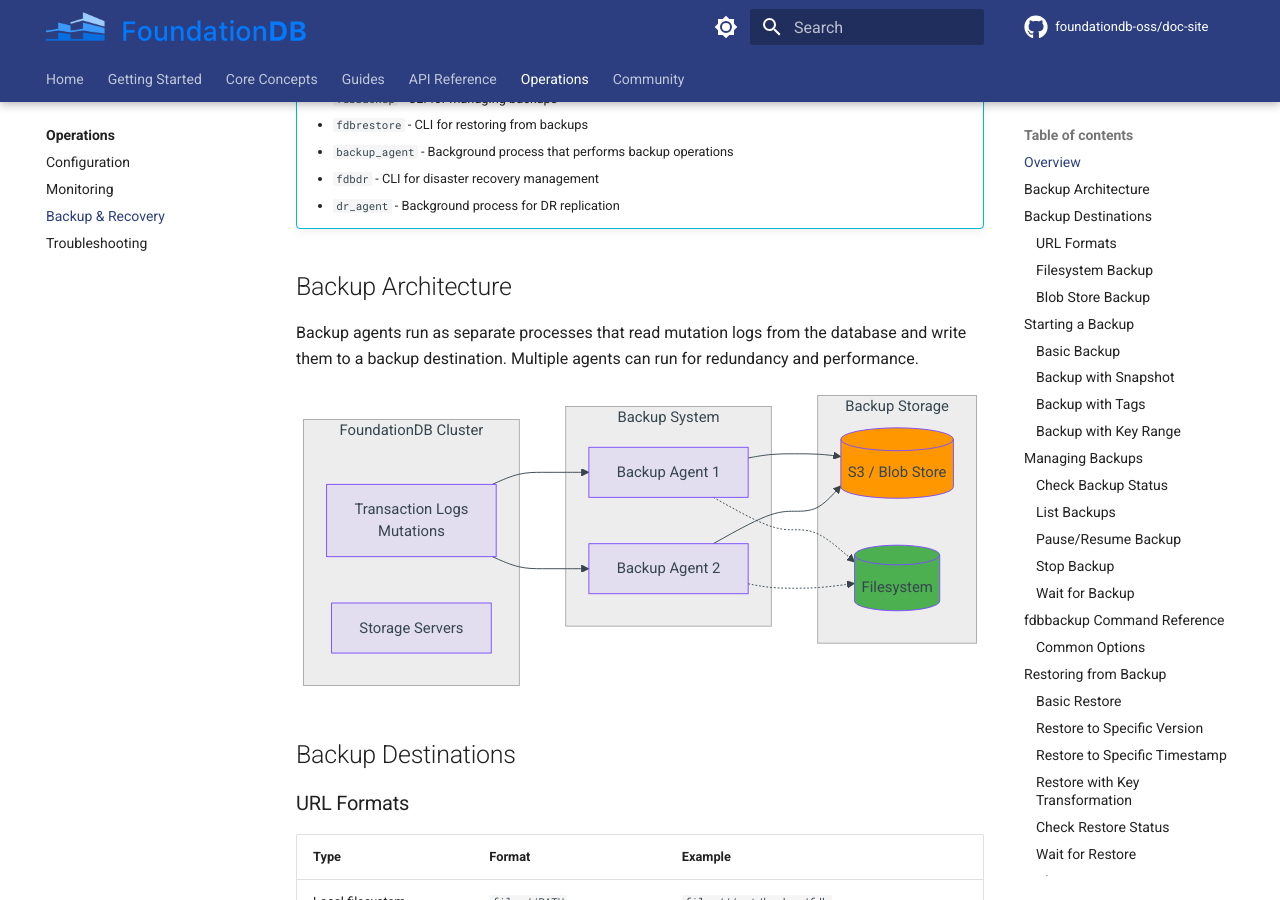
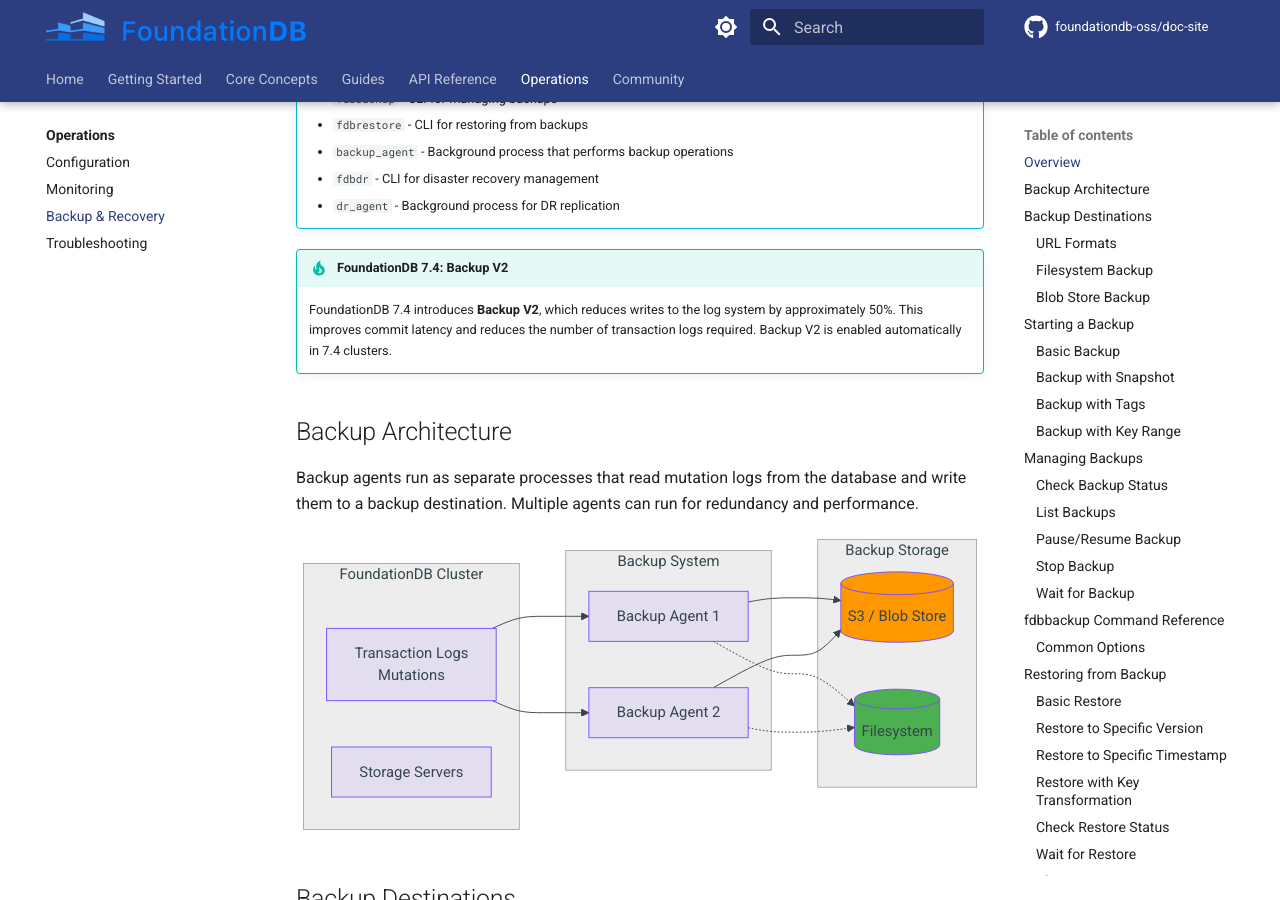
Before and after one commit to foundationdb-oss/doc-site, an MkDocs documentation site: the page built from docs/operations/backup.md, in a window 1280 px wide and 900 px high, scrolled down 701 px. Built offline with MkDocs 1.6.1 and Material for MkDocs 9.7.7, drawn with Linux system fonts in a browser that asks for light colours; comment, search, counter and statistics services are not loaded; the version menu is left out.

Commit message:
Review docs/operations/backup.md for version accuracy
Agent-Id: agent-7714da4f-bca3-47ff-bb4b-d1b204d3d970
Linked-Note-Id: cae8020f-754f-4e79-80eb-3145a8409252

```diff
--- a/docs/operations/backup.md
+++ b/docs/operations/backup.md
@@ -24,6 +24,9 @@ FoundationDB's backup system offers:
     - `backup_agent` - Background process that performs backup operations
     - `fdbdr` - CLI for disaster recovery management
     - `dr_agent` - Background process for DR replication
+
+!!! tip "FoundationDB 7.4: Backup V2"
+    FoundationDB 7.4 introduces **Backup V2**, which reduces writes to the log system by approximately 50%. This improves commit latency and reduces the number of transaction logs required. Backup V2 is enabled automatically in 7.4 clusters.
 
 ## Backup Architecture
 
```
